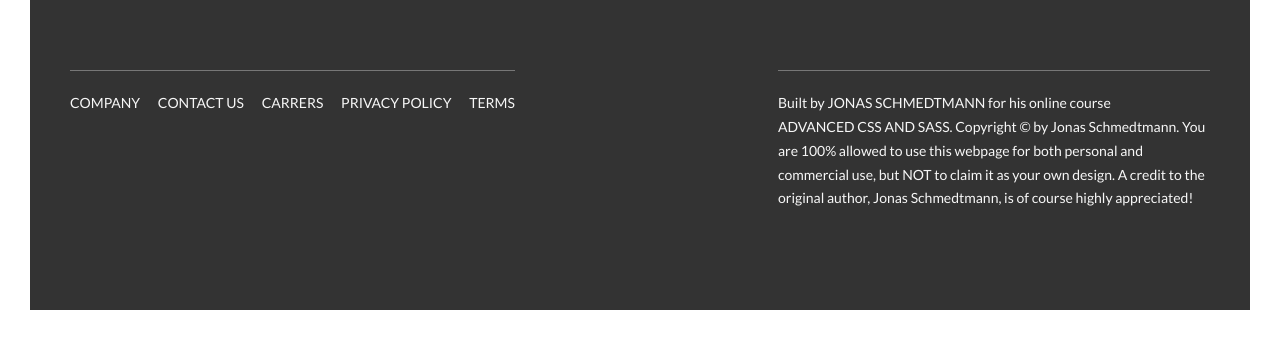
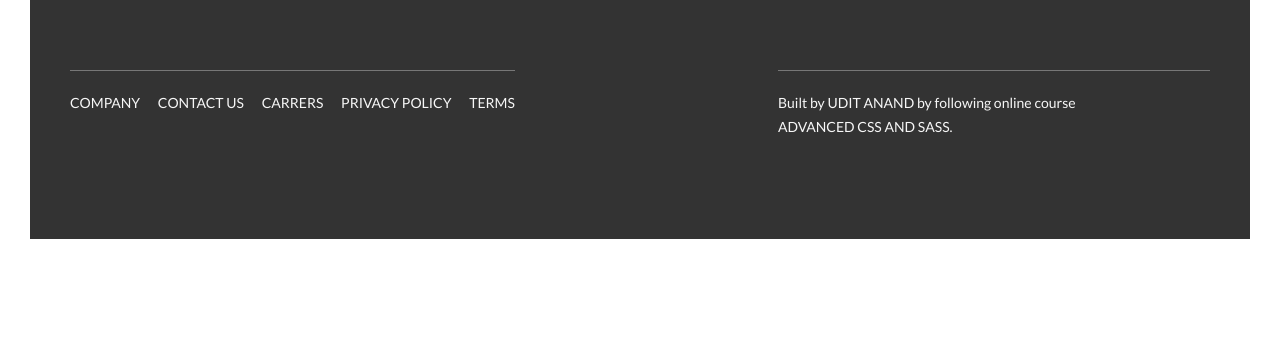
Before and after one commit to uditanand06/Natours-Project, a website: page index.html in a window 1280 px wide. Shown: the part 5815-6155 px from the top of the page. After the commit the page ends 6084 px from the top, so only its background shows below. Drawn offline with Linux system fonts and the light colour scheme.

Commit message:
Update index.html

```diff
--- a/index.html
+++ b/index.html
@@ -390,10 +390,8 @@
                 </div>
                 <div class="col-1-of-2">
                     <p class="footer__copyright">
-                        Built by <a href="#" class="footer__link">Jonas Schmedtmann</a> for his online course <a href="#" class="footer__link">Advanced CSS and Sass</a>.
-                        Copyright &copy; by Jonas Schmedtmann. You are 100% allowed to use this webpage for both personal
-                        and commercial use, but NOT to claim it as your own design. A credit to the original author, Jonas
-                        Schmedtmann, is of course highly appreciated!
+                        Built by <a href="#" class="footer__link">Udit Anand</a> by following online course <a href="#" class="footer__link">Advanced CSS and Sass</a>.
+
                     </p>
                 </div>
             </div>
```
